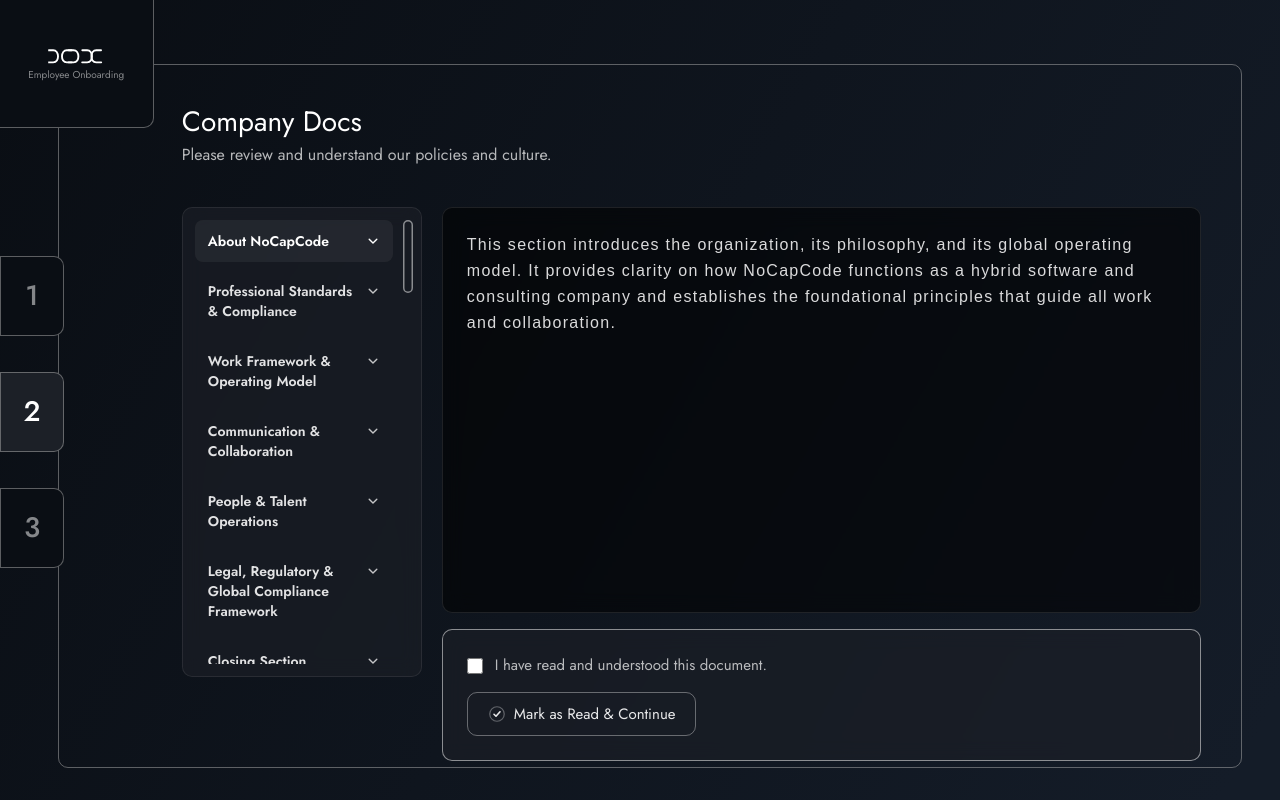
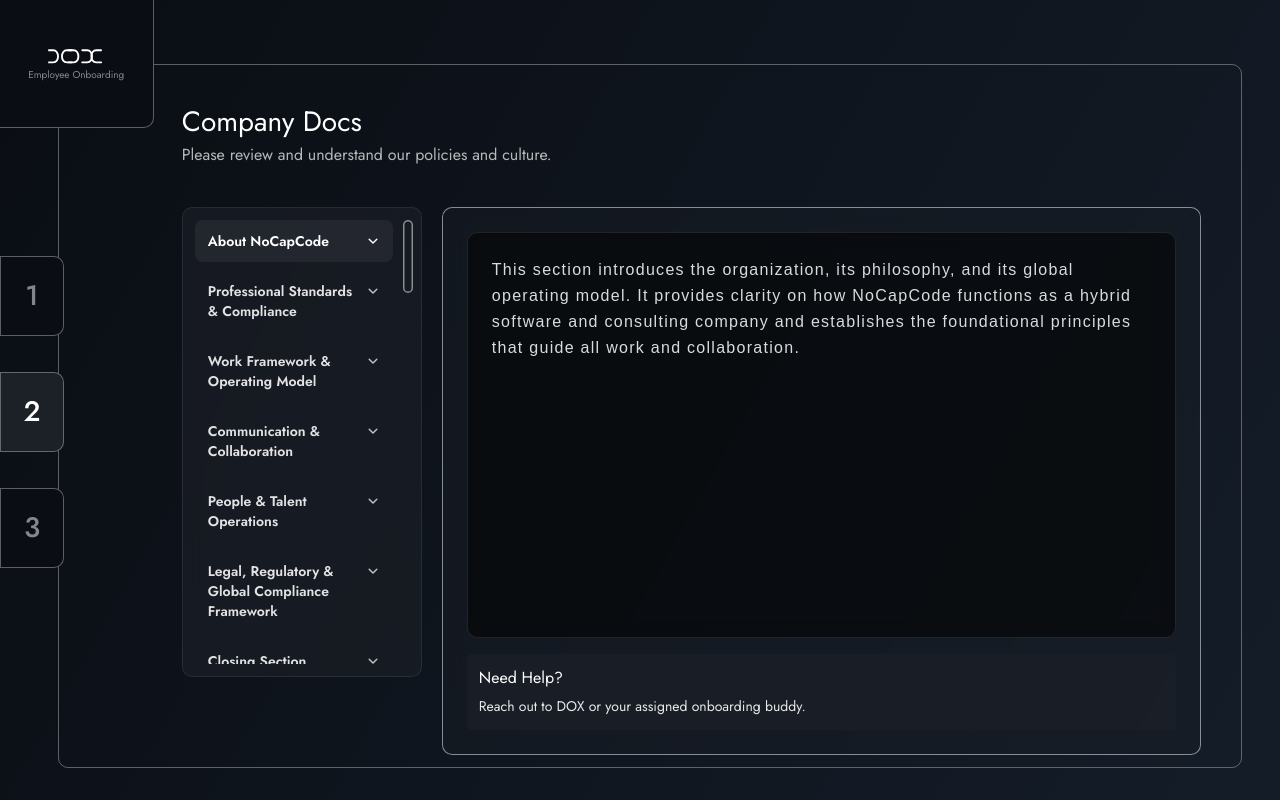
Before and after one commit to NoCapCode-tm/Dox, a React (Vite) app: page /company-docs in a window 1280 px wide. Built offline with nearby package versions, Linux system fonts and the light colour scheme; a web font is replaced by a local one.

Commit message:
style(companyDocs)

```diff
--- a/src/pages/CompanyDocs.jsx
+++ b/src/pages/CompanyDocs.jsx
@@ -332,13 +332,28 @@
                                     </nav>
 
                                     <div className="space-y-4">
-                                        <ExpandableContent
-                                            content={selectedDocument.content}
-                                            onOverflowChange={setIsContentOverflowing}
-                                            onExpanded={() => setHasOpenedLongContent(true)}
-                                        />
+                                        <section
+                                            className="rounded-[10px] border border-white/50 p-4 md:p-6"
+                                            style={{
+                                                background: 'rgba(28, 32, 39, 0.42)',
+                                                backdropFilter: 'blur(10px)',
+                                                WebkitBackdropFilter: 'blur(10px)',
+                                            }}
+                                        >
+                                            <ExpandableContent
+                                                content={selectedDocument.content}
+                                                onOverflowChange={setIsContentOverflowing}
+                                                onExpanded={() => setHasOpenedLongContent(true)}
+                                            />
 
-                                        {/* Acknowledgement Panel */}
+                                            <div className="mt-4 rounded-[5px] bg-[rgba(28,32,39,0.65)] px-3 py-3 text-white">
+                                                <p className="text-[16px] leading-[24px] font-normal">Need Help?</p>
+                                                <p className="mt-1 text-[14px] leading-[24px] text-white/90">
+                                                    Reach out to DOX or your assigned onboarding buddy.
+                                                </p>
+                                            </div>
+                                        </section>
+
                                         <section
                                             className="rounded-[10px] border p-4 md:p-6"
                                             style={{
@@ -348,7 +363,7 @@
                                                 WebkitBackdropFilter: 'blur(10px)',
                                             }}
                                         >
-                                            <label className="flex cursor-pointer items-start gap-3 text-[14px] leading-[20px] text-white/70 md:text-[15px] md:leading-[22px]">
+                                            <label className="flex cursor-pointer items-start gap-3 text-[14px] leading-[20px] text-white/65 md:text-[15px] md:leading-[22px]">
                                                 <input
                                                     type="checkbox"
                                                     checked={hasAcknowledged}
```
